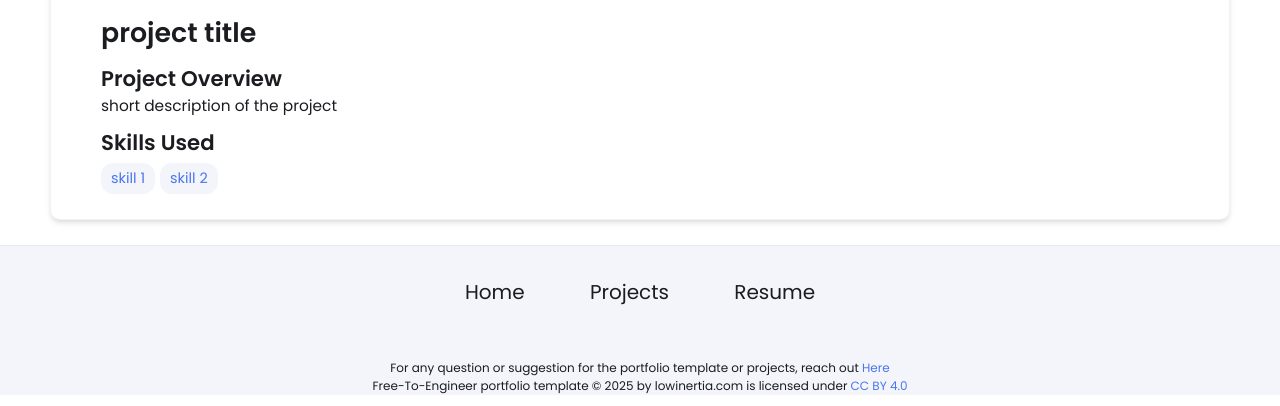
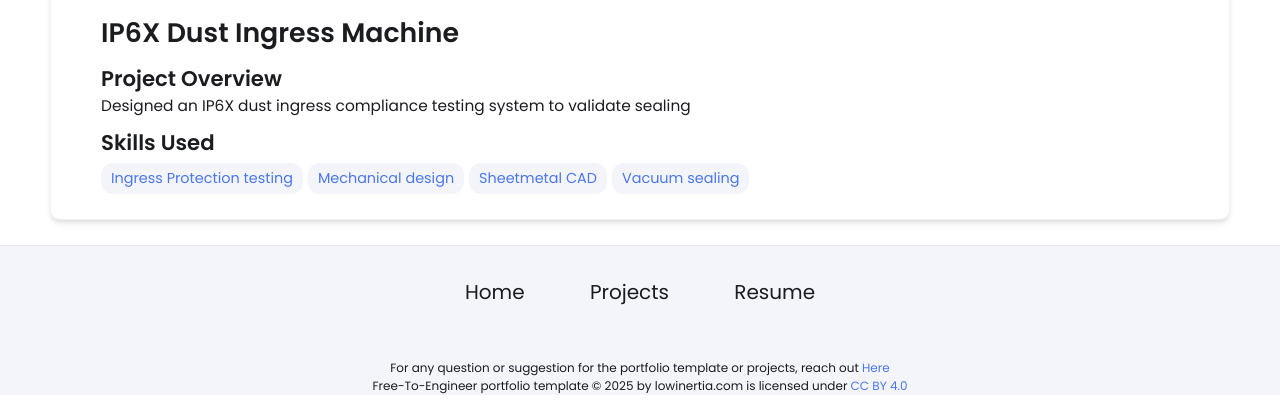
Before and after one commit to barhomzy8/barhomzy8.github.io, a Jekyll site: the page built from _projects/IP6X Dust Ingress Machine/index.md, in a window 1280 px wide, cut to the strip 494-900 px from the top of the page. Built offline with Jekyll 4.4.1, drawn with Linux system fonts in a browser that asks for light colours.

Commit message:
Update index.md

```diff
--- a/_projects/IP6X Dust Ingress Machine/index.md
+++ b/_projects/IP6X Dust Ingress Machine/index.md
@@ -1,9 +1,11 @@
 ---
 layout: post
-title: project title
-description:  short description of the project
+title: IP6X Dust Ingress Machine
+description:  Designed an IP6X dust ingress compliance testing system to validate sealing
 skills:
-- skill 1
-- skill 2
+- Ingress Protection testing
+- Mechanical design
+- Sheetmetal CAD
+- Vacuum sealing
 main-image: /project.webp
 ---
```
